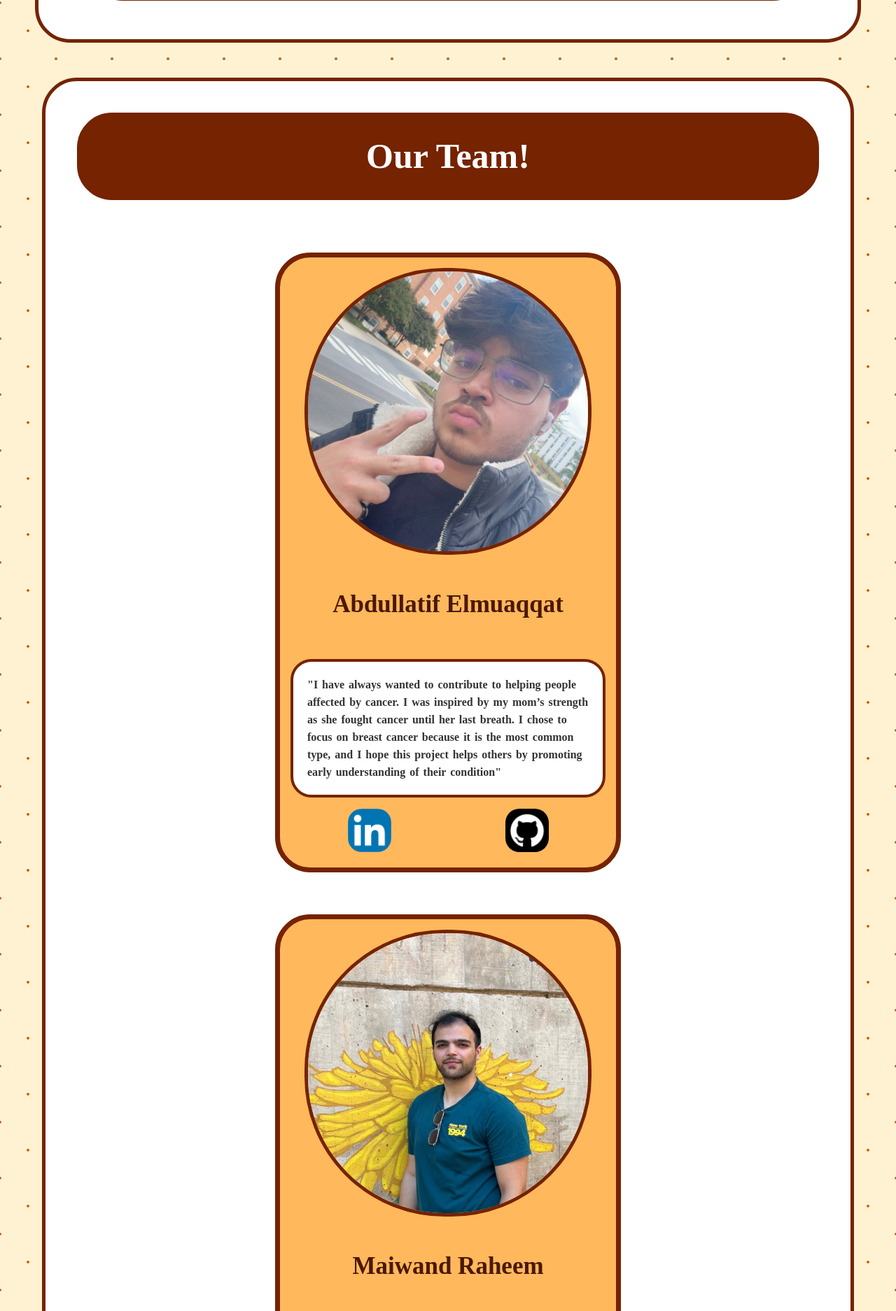
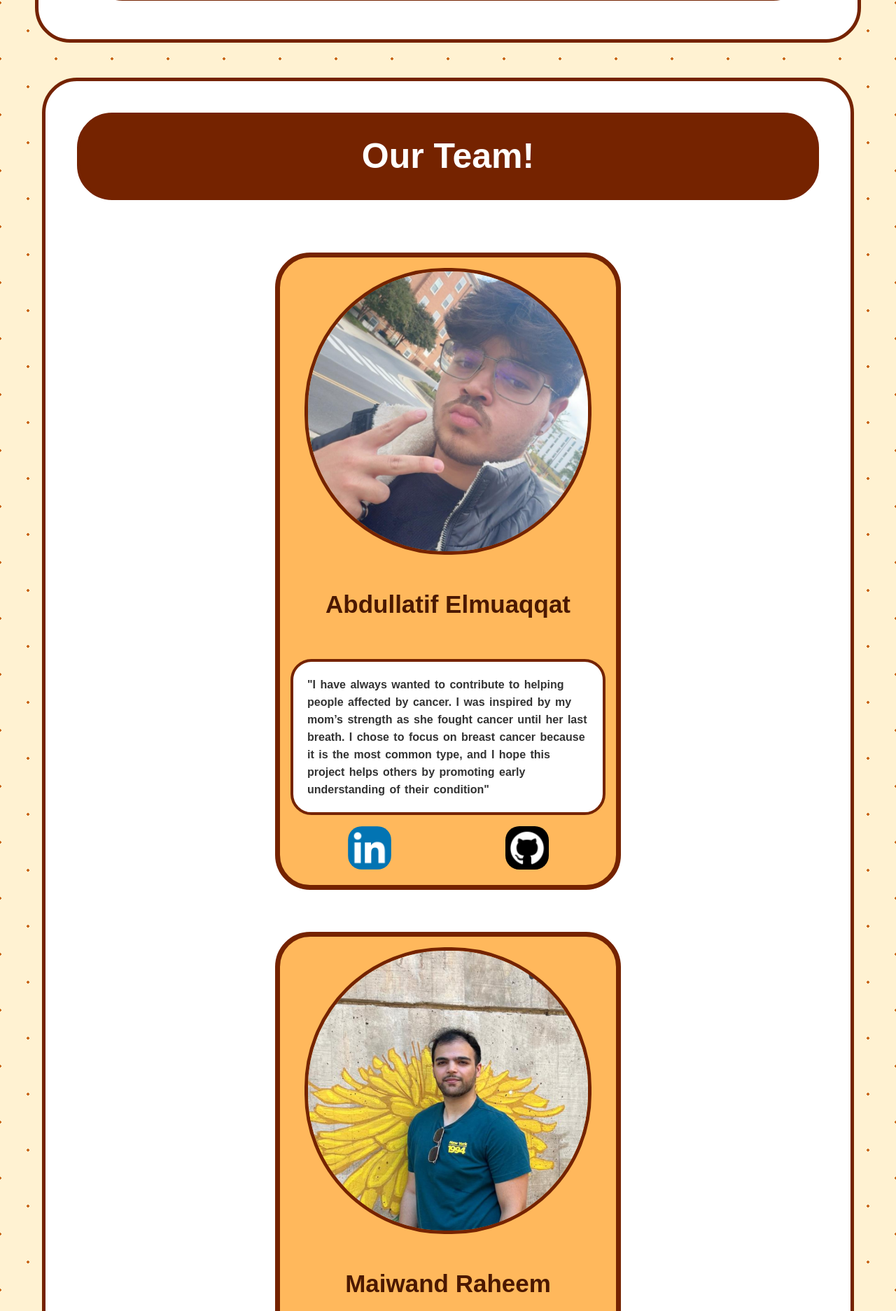
Before and after one commit to AbdullatifElmuaqqat/PinkPath-Breast-Cancer-Prediction-Wep-App-, a Flask app: page / in a window 1280 px wide. Shown: the part 2846-4720 px from the top of the page at 70% size. Run offline with Flask 3, Linux system fonts and the light colour scheme; parts of the project's set-up code (start-up, migrations or seed data) failed here and were passed over.

Commit message:
Update styles.css

```diff
--- a/static/css/styles.css
+++ b/static/css/styles.css
@@ -309,7 +309,7 @@ padding: 10px;
   /* TEAMS */
   .teamAll {
     background-color: #ffffff;
-    font-family: 'Avenir';
+    font-family: 'Avenir', sans-serif;
     padding: 15px;
     border: 5px solid #752300;
    border-radius: 50px;
@@ -318,12 +318,15 @@ padding: 10px;
 }
 
 .teamAll:hover{
+    font-family: 'Avenir', sans-serif;
     transform: scale(1.01);
     box-shadow: 10px 10px  #752300;
+
 }
 
 
 #teamtitle{
+    font-family: 'Avenir', sans-serif;
    flex-grow: 0px;
    flex-shrink: 0px;
     text-align: center;
@@ -339,24 +342,26 @@ padding: 10px;
 }
 
 #teamtitle:hover{
+    font-family: 'Avenir', sans-serif;
+
     transform: scale(1.01);
     box-shadow: 7px 10px  #bf3900;
 }
 
 
 .team {
+    font-family: 'Avenir', sans-serif;
     display: flex;
    justify-content: center;
     flex-wrap: wrap;
     background-color: #ffffff;
     padding: 15px;
-    font-family: 'Avenir';
 }
 
 .teamProfile h3{
     align-self: center;
     font-size: 35px;
-    font-family: 'Avenir';
+    font-family: 'Avenir', sans-serif;
     /* text-shadow: 2px 2px rgb(113, 23, 0); */
     color: rgb(75, 24, 0);
 }
@@ -368,7 +373,6 @@ padding: 10px;
     border-radius: 50px;
     width: 450px;
     padding: 15px;
-
     margin: 30px;
     border: 7px solid #752300;
     transition: transform 0.3s ease, box-shadow 0.3s ease; /* Smooth transition for hover effects */
@@ -402,7 +406,7 @@ padding: 10px;
     padding: 20px;
     border: 4px solid #752300;
     border-radius: 30px;
-    font-family: 'Avenir';
+    font-family: 'Avenir', sans-serif;
     word-spacing: 2px;
     font-weight: bold;
     line-height: 25px;
@@ -419,7 +423,6 @@ padding: 10px;
 .linkedIn {
      width: 62px;
      height: 62px;
-     /* border: 5px solid #37210f; */
      border-radius: 20px;
 
 }
```
